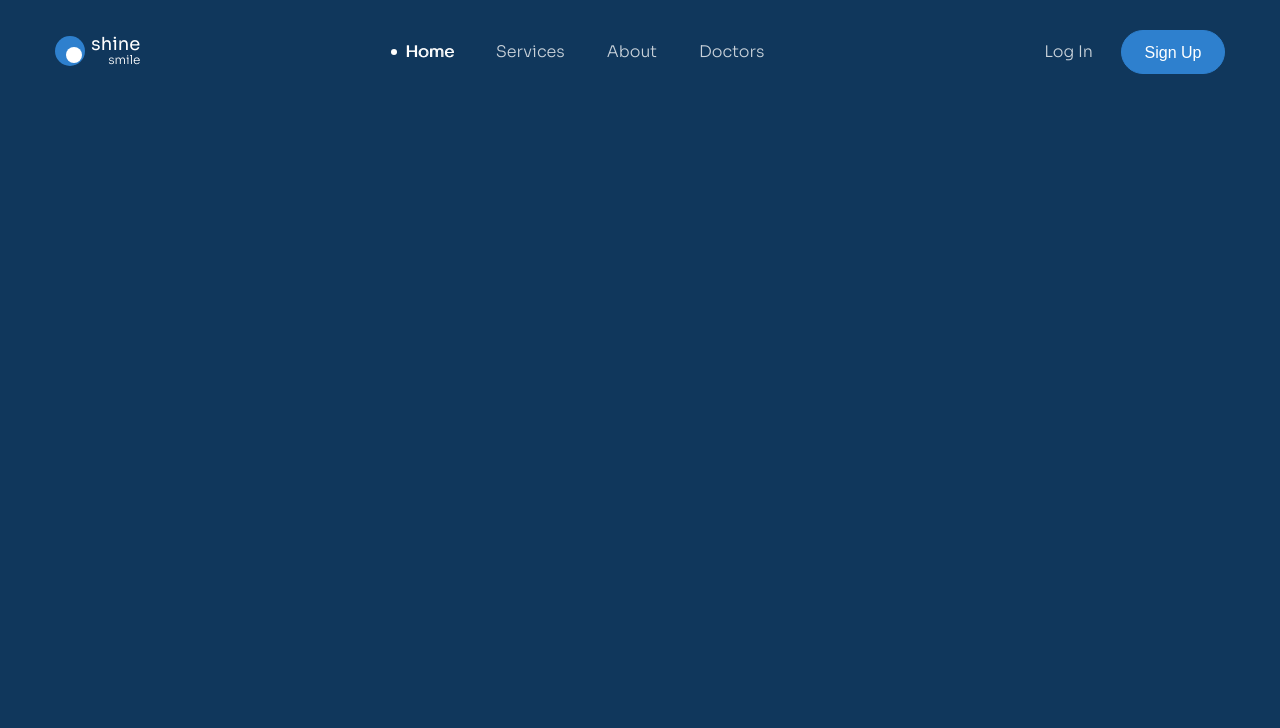
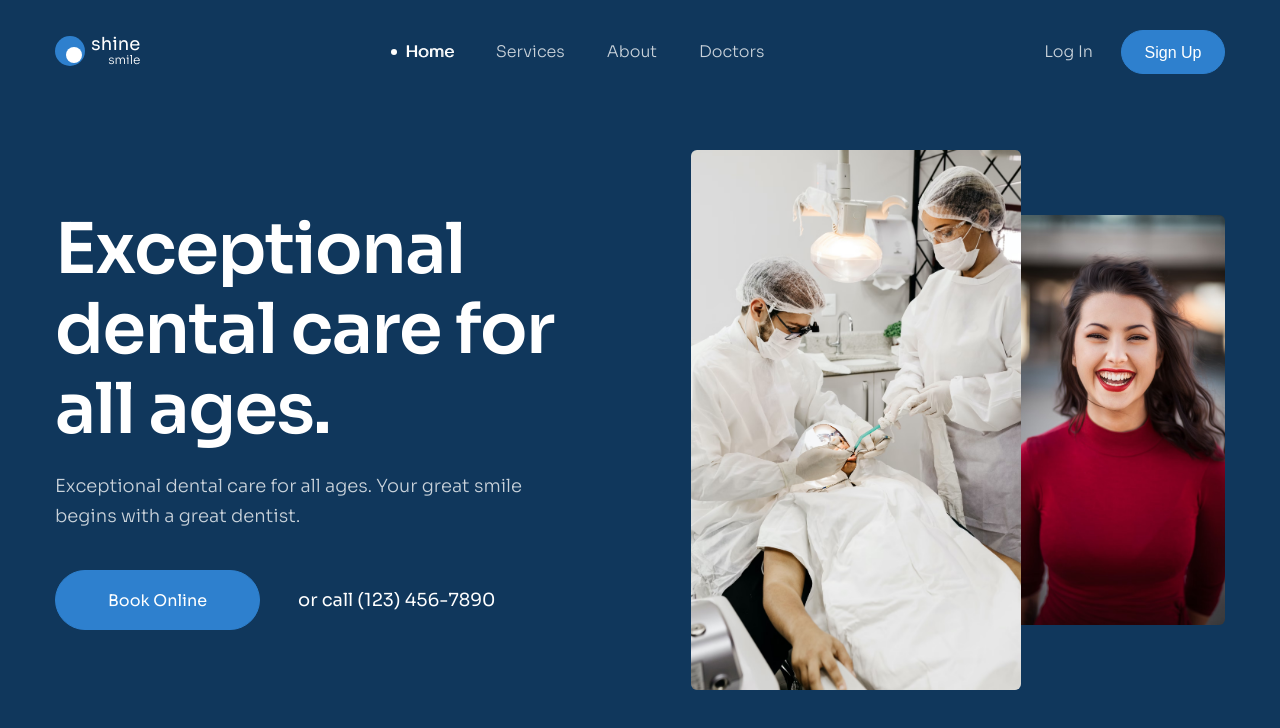
Before and after one commit to senseiikuiku/htmlcss-project-03, a plain HTML site: page index.html in a window 1280 px wide. Drawn offline with Linux system fonts and the light colour scheme.

Commit message:
finish-hero

```diff
--- a/asset/css/styles.css
+++ b/asset/css/styles.css
@@ -34,7 +34,7 @@ a {
     height: var(--height);
     padding: 0 20px;
     min-width: 205px;
-    border: 1px solid #2E80CE;
+    border: 1px solid #2e80ce;
     border-radius: 999px;
     line-height: var(--height);
     color: #fff;
@@ -139,7 +139,7 @@ a {
 
 .header-action {
     display: flex;
-    align-items: center ;
+    align-items: center;
 }
 
 .header-action__login {
@@ -150,3 +150,72 @@ a {
     --height: 44px;
     min-width: 104px;
 }
+
+/* Hero */
+.hero {
+    display: flex;
+    align-items: center;
+    margin-top: 76px;
+}
+
+.hero__content {
+    flex-shrink: 0;
+    width: 44%;
+}
+
+.hero__media {
+    flex-grow: 1;
+}
+
+.hero__heading {
+    color: #fff;
+    font-size: 7rem;
+    font-weight: 600;
+    line-height: 1.14;
+    letter-spacing: -0.02em;
+}
+
+.hero__desc {
+    margin-top: 22px;
+    color: #c9d2da;
+    font-size: 1.8rem;
+    font-weight: 300;
+    line-height: 1.66; /* 166.667% */
+}
+
+.hero__row {
+    display: flex;
+    align-items: center;
+    margin-top: 38px;
+}
+
+.hero__phone {
+    margin-left: 38px;
+    color: #fff;
+    text-align: center;
+    font-size: 1.8rem;
+    line-height: 1.67;
+}
+
+.hero__images {
+    display: flex;
+    align-items: center ;
+    justify-content: flex-end;
+}
+
+.hero__img {
+    width: 330px;
+    height: 540px;
+    border-radius: 6px;
+    object-fit: cover;
+}
+
+.hero__img:first-child {
+    position: relative;
+    margin-right: -6px;
+}
+
+.hero__img:last-child {
+    width: 210px;
+    height: 410px;
+}
--- a/index.html
+++ b/index.html
@@ -97,6 +97,7 @@
     <body>
         <header class="header">
             <div class="container">
+                <!-- Header top -->
                 <div class="header-top">
                     <!-- Logo -->
                     <a href="/">
@@ -139,6 +140,27 @@
                         </button>
                     </div>
                 </div>
+
+                <!-- Hero -->
+                <section class="hero">
+                    <!-- Hero content -->
+                    <section class="hero__content">
+                        <h1 class="hero__heading">Exceptional dental care for all ages.</h1>
+                        <p class="hero__desc">Exceptional dental care for all ages. Your great smile begins with a great dentist.</p>
+                        <div class="hero__row">
+                            <a href="" class="btn">Book Online</a>
+                            <span class="hero__phone">or call (123) 456-7890</span>
+                        </div>
+                    </section>
+
+                    <!-- Hero media -->
+                    <div class="hero__media">
+                        <figure class="hero__images">
+                            <img src="./asset/img/hero-01.avif" alt="" class="hero__img">
+                            <img src="./asset/img/hero-02.avif" alt="" class="hero__img">
+                        </figure>
+                    </div>
+                </section>
             </div>
         </header>
     </body>
```
Also changed, not shown: asset/img/hero-01.avif (added), asset/img/hero-02.avif (added).
